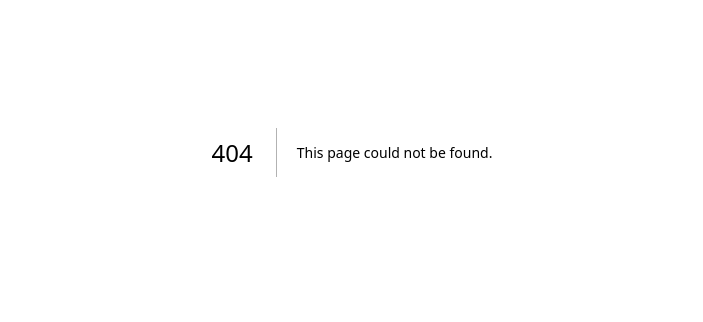
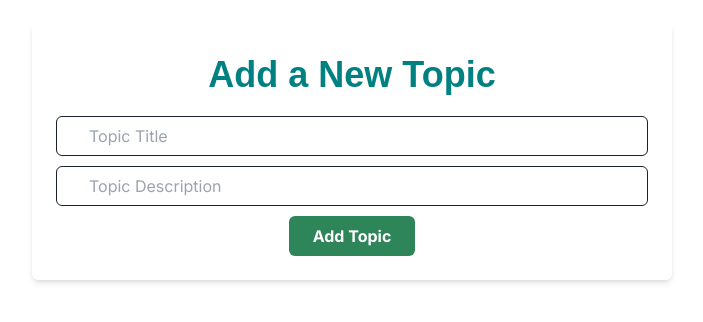
Before and after one commit to Mwangangi1978/crud, a Next.js app: page /addTopic in a window 1280 px wide. Before the commit this address had no page. Shown: the part 248-570 px from the top of the page, without its empty margins (288-991 px from the left). Built offline with nearby package versions, Linux system fonts and the light colour scheme.

Commit message:
component pages added

```diff
--- /dev/null
+++ b/app/addTopic/page.jsx
@@ -0,0 +1,116 @@
+"use client"
+import { useRouter } from "next/navigation";
+import { useState } from "react";
+import {
+  Box,
+  Input,
+  Button,
+  Heading,
+} from "@chakra-ui/react";
+import { useToast } from "@chakra-ui/react";
+
+export default function AddTopic() {
+  const [title, setTitle] = useState("");
+  const [description, setDescription] = useState("");
+  const toast = useToast();
+  const router = useRouter();
+
+  const handleSubmit = async (e) => {
+    e.preventDefault();
+
+    if (!title || !description) {
+      alert("Title and description are required.");
+      return;
+    }
+
+    try {
+      const res = await fetch("http://localhost:3000/api/topics", {
+        method: "POST",
+        headers: {
+          "Content-type": "application/json",
+        },
+        body: JSON.stringify({ title, description }),
+      });
+
+      if (res.ok) {
+        toast({
+          title: "Success",
+          description: "Topic created successfully!",
+          status: "success",
+          duration: 5000,
+          isClosable: true,
+        });
+        router.push("/");
+      } else {
+        throw new Error("Failed to create a topic");
+      }
+    } catch (error) {
+      toast({
+        title: "Error",
+        description: "Failed to create a topic",
+        status: "error",
+        duration: 5000,
+        isClosable: true,
+      });
+      console.log(error);
+    }
+  };
+
+  return (
+    <Box
+
+      backgroundSize="cover"
+      backgroundPosition="center"
+      height="100vh"
+      display="flex"
+      alignItems="center"
+      justifyContent="center"
+    >
+      <Box
+        as="form"
+        onSubmit={handleSubmit}
+        p={6}
+        borderRadius="md"
+        boxShadow="md"
+        textAlign="center"
+        width={'50vw'}
+      >
+        <Heading color={'teal'} marginBottom={'20px'} marginTop={'5px'}>Add a New Topic</Heading>
+        <Input
+          onChange={(e) => setTitle(e.target.value)}
+          value={title}
+          border="1px"
+          borderColor="slate.500"
+          px={8}
+          py={2}
+          placeholder="Topic Title"
+          marginBottom={'10px'}
+        />
+
+        <Input
+          onChange={(e) => setDescription(e.target.value)}
+          value={description}
+          border="1px"
+          borderColor="slate.500"
+          px={8}
+          py={2}
+          placeholder="Topic Description"
+          marginBottom={'10px'}
+        />
+
+        <Button
+          type="submit"
+          bg="green.600"
+          color="white"
+          fontWeight="bold"
+          py={3}
+          px={6}
+          alignSelf="flex-start"
+          _hover={{ bg: "green.700" }}
+        >
+          Add Topic
+        </Button>
+      </Box>
+    </Box>
+  );
+}
--- /dev/null
+++ b/components/EditTopicForm.jsx
@@ -0,0 +1,76 @@
+"use client"
+
+import { useState } from "react";
+import { useRouter } from "next/router";
+import {
+  Box,
+  Input,
+  Button,
+} from "@chakra-ui/react";
+
+export default function EditTopicForm({ id, title, description }) {
+  const [newTitle, setNewTitle] = useState(title);
+  const [newDescription, setNewDescription] = useState(description);
+
+  const router = useRouter();
+
+  const handleSubmit = async (e) => {
+    e.preventDefault();
+
+    try {
+      const res = await fetch(`http://localhost:3000/api/topics/${id}`, {
+        method: "PUT",
+        headers: {
+          "Content-type": "application/json",
+        },
+        body: JSON.stringify({ newTitle, newDescription }),
+      });
+
+      if (!res.ok) {
+        throw new Error("Failed to update topic");
+      }
+
+      router.refresh();
+      router.push("/");
+    } catch (error) {
+      console.log(error);
+    }
+  };
+
+  return (
+    <Box as="form" onSubmit={handleSubmit} display="flex" flexDirection="column" gap={3}>
+      <Input
+        onChange={(e) => setNewTitle(e.target.value)}
+        value={newTitle}
+        border="1px"
+        borderColor="slate.500"
+        px={8}
+        py={2}
+        placeholder="Topic Title"
+      />
+
+      <Input
+        onChange={(e) => setNewDescription(e.target.value)}
+        value={newDescription}
+        border="1px"
+        borderColor="slate.500"
+        px={8}
+        py={2}
+        placeholder="Topic Description"
+      />
+
+      <Button
+        type="submit"
+        bg="green.600"
+        color="white"
+        fontWeight="bold"
+        py={3}
+        px={6}
+        alignSelf="flex-start"
+        _hover={{ bg: "green.700" }}
+      >
+        Update Topic
+      </Button>
+    </Box>
+  );
+}
--- /dev/null
+++ b/components/RemoveBtn.jsx
@@ -0,0 +1,29 @@
+"use client"
+
+import { Button, IconButton } from "@chakra-ui/react";
+import { DeleteIcon } from "@chakra-ui/icons";
+
+import { useRouter } from "next/navigation";
+
+export default function RemoveBtn({ id }) {
+  const router = useRouter();
+  const removeTopic = async () => {
+    const confirmed = confirm("Are you sure?");
+
+    if (confirmed) {
+      const res = await fetch(`http://localhost:3000/api/topics?id=${id}`, {
+        method: "DELETE",
+      });
+
+      if (res.ok) {
+        router.refresh();
+      }
+    }
+  };
+
+  return (
+    <IconButton onClick={removeTopic} colorScheme={'red'} aria-label='Delete Item'>
+      <DeleteIcon size={24} />
+    </IconButton>
+  );
+}
--- /dev/null
+++ b/components/TopicList.jsx
@@ -0,0 +1,70 @@
+"use client"
+
+import { Box, Heading, Text, Flex, Link as ChakraLink } from "@chakra-ui/react";
+import RemoveBtn from "./RemoveBtn";
+import { EditIcon } from "@chakra-ui/icons";
+import { useEffect, useState } from "react";
+
+const getTopics = async () => {
+  try {
+    const res = await fetch("http://localhost:3000/api/topics", {
+      cache: "no-store",
+    });
+
+    if (!res.ok) {
+      throw new Error("Failed to fetch topics");
+    }
+
+    return res.json();
+  } catch (error) {
+    console.log("Error loading topics: ", error);
+  }
+};
+
+const TopicsList = () => {
+  const [topics, setTopics] = useState([]);
+
+  useEffect(() => {
+    const fetchTopics = async () => {
+      const { topics } = await getTopics();
+      setTopics(topics);
+    };
+
+    fetchTopics();
+  }, []);
+
+  return (
+    <>
+      {topics.map((t) => (
+        <Box
+          key={t._id}
+          p={4}
+          borderWidth="1px"
+          borderColor="slate.300"
+          my={3}
+          display="flex"
+          justifyContent="space-between"
+          alignItems="flex-start"
+          borderRadius="md"
+          boxShadow="md"
+        >
+          <Box>
+            <Heading fontSize="2xl" fontWeight="bold">
+              {t.title}
+            </Heading>
+            <Text>{t.description}</Text>
+          </Box>
+
+          <Flex gap={2}>
+            <RemoveBtn id={t._id} />
+            <ChakraLink href={`/editTopic/${t._id}`}>
+              <EditIcon boxSize={6} />
+            </ChakraLink>
+          </Flex>
+        </Box>
+      ))}
+    </>
+  );
+};
+
+export default TopicsList;
```
